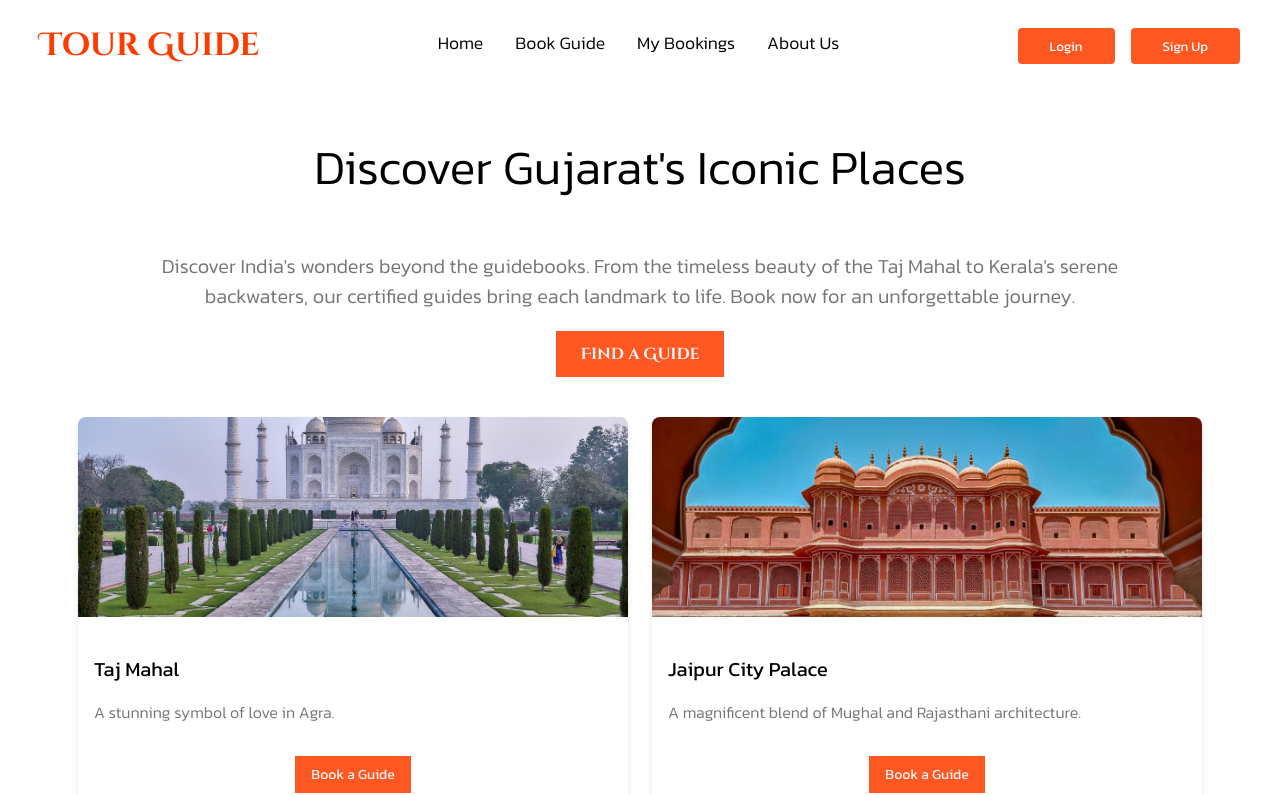
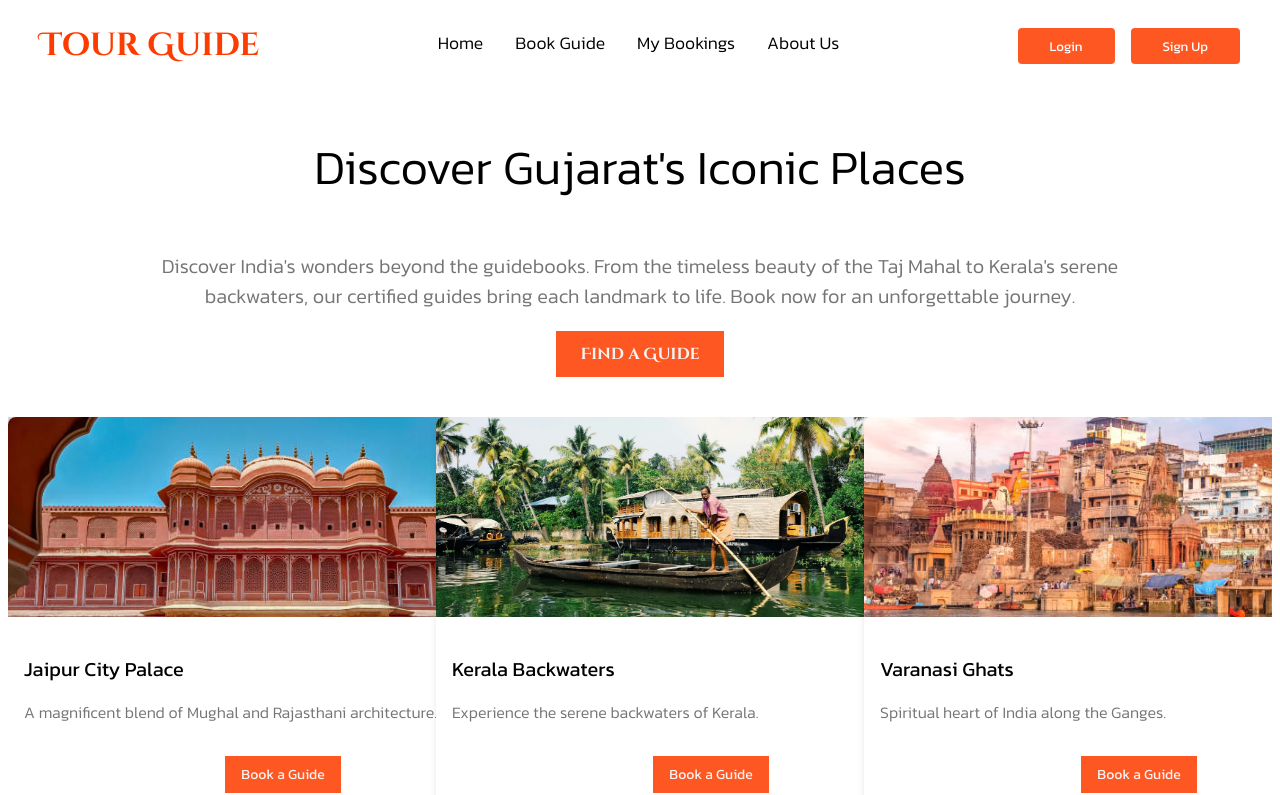
Before and after one commit to HIRANMALI/APP-with-PY, a Next.js app in the folder frontend/: page / in a window 1280 px wide. Shown: the top 795 px of the page. Built offline with nearby package versions, Linux system fonts and the light colour scheme.

Commit message:
(homepage)

```diff
--- a/frontend/package.json
+++ b/frontend/package.json
@@ -18,6 +18,7 @@
     "next": "15.2.0",
     "react": "^19.0.0",
     "react-dom": "^19.0.0",
-    "sass": "^1.85.1"
+    "sass": "^1.85.1",
+    "swiper": "^11.2.5"
   }
 }
--- a/frontend/src/app/components/HomePage.jsx
+++ b/frontend/src/app/components/HomePage.jsx
@@ -1,6 +1,11 @@
 "use client";
 
 // import { useState } from "react";
+import { useRef } from "react";
+import { Swiper, SwiperSlide } from "swiper/react";
+import "swiper/css";
+import "swiper/css/pagination";
+import { Pagination, Autoplay } from "swiper/modules";
 import { useRouter } from "next/navigation";
 import Image from "next/image";
 import tajMahal from "../assests/Taj Mahal.jpg";
@@ -46,41 +51,79 @@ const touristSpots = [
 
 export default function HomePage() {
   const router = useRouter();
-//   const [location, setLocation] = useState(null);
+  const swiperRef = useRef(null);
 
   return (
-    <div className="homepage" >
+    <div className="homepage">
       <header>
-        {/* <Navbar /> */}
         <div className="container">
-          <h3 className="homepage__title kanit-light">Discover Gujarat's Iconic Places</h3>
+          <h3 className="homepage__title kanit-light">
+            Discover Gujarat's Iconic Places
+          </h3>
           <p className="homepage__description kanit-light">
-            Discover India's wonders beyond the guidebooks. From the timeless beauty
-            of the Taj Mahal to Kerala's serene backwaters, our certified guides bring
-            each landmark to life. Book now for an unforgettable journey.
+            Discover India's wonders beyond the guidebooks. From the timeless
+            beauty of the Taj Mahal to Kerala's serene backwaters, our certified
+            guides bring each landmark to life. Book now for an unforgettable
+            journey.
           </p>
 
-          <button className="homepage__button cinzel-decorative-bold" onClick={() => router.push("/tourist/booking")}>
+          <button
+            className="homepage__button cinzel-decorative-bold"
+            onClick={() => router.push("/tourist/booking")}
+          >
             Find a Guide
           </button>
         </div>
       </header>
 
-      <section className="cards-container">
+      {/* Swiper Slider */}
+      <section
+        className="cards-container"
+        onMouseEnter={() => swiperRef.current?.autoplay.stop()}
+        onMouseLeave={() => swiperRef.current?.autoplay.start()}
+      >
+        <Swiper
+          modules={[Pagination, Autoplay]}
+          slidesPerView={3}
+          spaceBetween={20}
+          pagination={{ clickable: true }}
+          autoplay={{ delay: 1500, disableOnInteraction: false }}
+          breakpoints={{
+            640: { slidesPerView: 1 },
+            768: { slidesPerView: 2 },
+            1024: { slidesPerView: 3 },
+          }}
+          className="w-full"
+          onSwiper={(swiper) => (swiperRef.current = swiper)}
+        >
           {touristSpots.map((spot, index) => (
-          <div className="card" key={index}>
-            <Image src={spot.image} alt={spot.name} className="card__image" width={300} height={200} />
-            <div className="card__content">
+            <SwiperSlide key={index} className="p-4">
+              <div className="card bg-white rounded-lg shadow-lg overflow-hidden">
+                <Image
+                  src={spot.image}
+                  alt={spot.name}
+                  className="card__image w-full h-48 object-cover"
+                  width={300}
+                  height={200}
+                />
+                <div className="card__content p-4">
                   <h5 className="card__title kanit-regular">{spot.name}</h5>
-              <p className="card__description kanit-light">{spot.description}</p>
+                  <p className="card__description kanit-light">
+                    {spot.description}
+                  </p>
                 </div>
-            <div className="card__actions">
-              <button className="card__button kanit-regular" onClick={() => router.push("/tourist/booking")}>
+                <div className="card__actions p-4">
+                  <button
+                    className="card__button kanit-regular bg-orange-500 text-white px-4 py-2 rounded"
+                    onClick={() => router.push("/tourist/booking")}
+                  >
                     Book a Guide
                   </button>
                 </div>
               </div>
+            </SwiperSlide>
           ))}
+        </Swiper>
       </section>
     </div>
   );
```
Also changed, not shown: 1 other file (tests, documents, lock files or other folders). Lines whose indentation alone changed are shown as unchanged.
